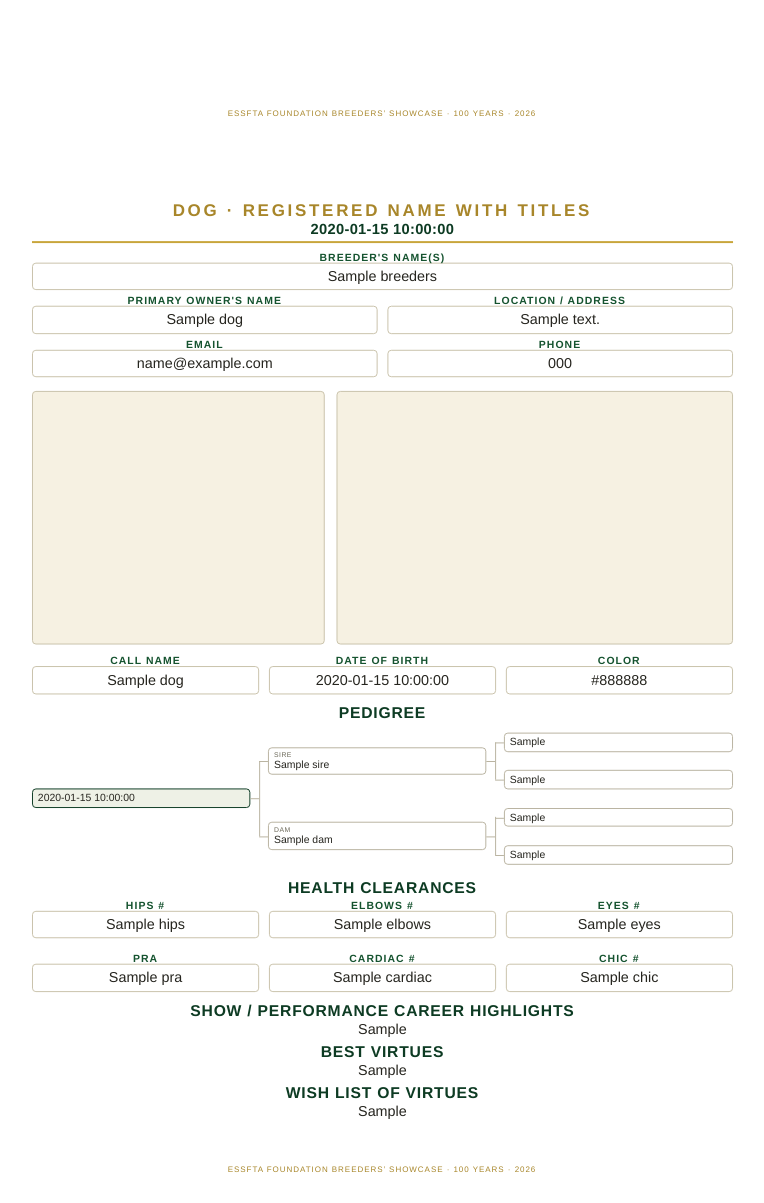
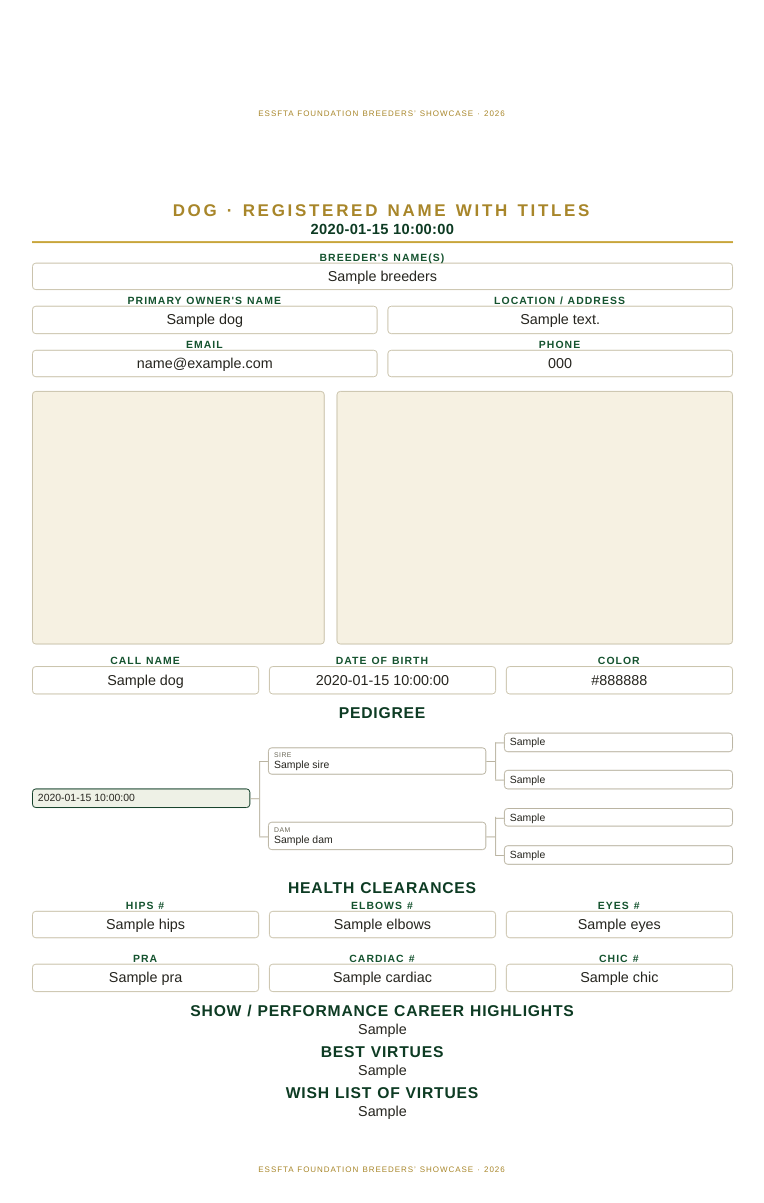
Before and after one commit to abc3-Mac/essfta-breeder-showcase, a FastAPI app: template app/templates/book/book.html in a window 1280 px wide. Shown: the part 3021-4224 px from the top of the page, without its empty margins (26-790 px from the left). Run offline with FastAPI, Linux system fonts and the light colour scheme; the template is opened without the code that fills it: most values are stand-ins (such as "Sample title", 1, 10 or a date in 2020).

Commit message:
Footer: drop 100 YEARS, leaving the showcase name and the year
Co-Authored-By: Claude Opus 5 <noreply@anthropic.com>

```diff
--- a/app/templates/book/_dog_page.html
+++ b/app/templates/book/_dog_page.html
@@ -64,5 +64,5 @@
   {% if d.wish_list %}<div class="band">Wish List of Virtues</div><div class="val">{{ d.wish_list }}</div>{% endif %}
   {% if d.has_produced %}<div class="band">Has Produced</div><div class="val">{{ d.has_produced }}</div>{% endif %}
 
-  <div class="foot">ESSFTA FOUNDATION BREEDERS&rsquo; SHOWCASE &middot; 100 YEARS &middot; 2026</div>
+  <div class="foot">ESSFTA FOUNDATION BREEDERS&rsquo; SHOWCASE &middot; 2026</div>
 </div>
--- a/app/templates/book/_kennel_page.html
+++ b/app/templates/book/_kennel_page.html
@@ -74,5 +74,5 @@
   </div>
   {% endif %}
 
-  <div class="foot">ESSFTA FOUNDATION BREEDERS&rsquo; SHOWCASE &middot; 100 YEARS &middot; 2026</div>
+  <div class="foot">ESSFTA FOUNDATION BREEDERS&rsquo; SHOWCASE &middot; 2026</div>
 </div>
```
